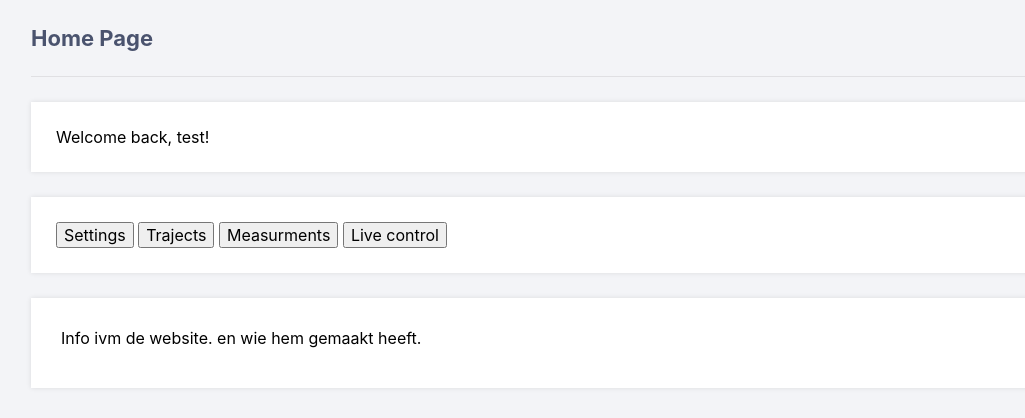
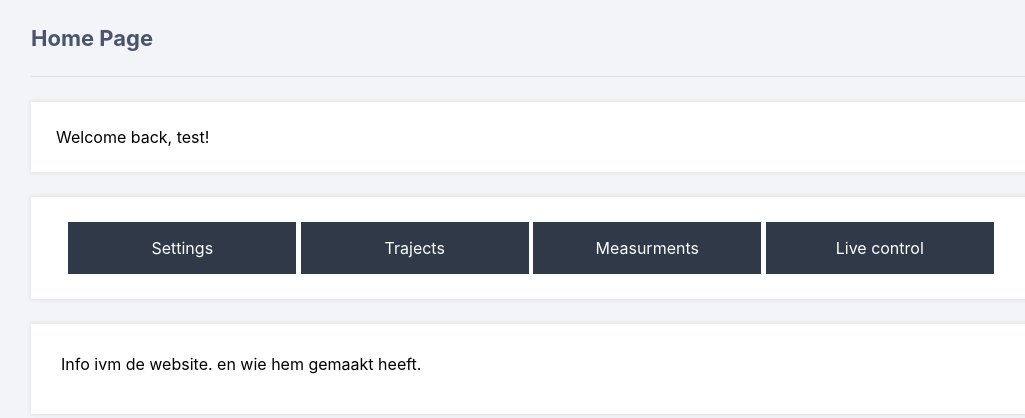
Before and after one commit to EliasVerstappe/webtest, a PHP site: page /documents/homepage.php in a window 1280 px wide. Shown: the part 68-486 px from the top of the page, without its empty margins (109-1134 px from the left). Run offline with PHP 8.4, Linux system fonts and the light colour scheme; a user stored in the database is signed in.

Commit message:
added CSS for the link buttons.

```diff
--- a/documents/homepage.php
+++ b/documents/homepage.php
@@ -32,10 +32,10 @@ if (!isset($_SESSION['loggedin'])) {
 				<p>Welcome back, <?=$_SESSION['name']?>!</p>
 
 				<div class='navigationbar'>
-					<button onclick="window.location.href = 'settings.php'">Settings</button>
-					<button onclick="window.location.href = 'tracks.php'">Trajects</button>
-					<button onclick="window.location.href = 'measurments.php'">Measurments</button>
-					<button onclick="window.location.href = 'beta_live_control.php'">Live control</button>
+					<button id="link-button" onclick="window.location.href = 'settings.php'">Settings</button>
+					<button id="link-button"onclick="window.location.href = 'tracks.php'">Trajects</button>
+					<button id="link-button"onclick="window.location.href = 'measurments.php'">Measurments</button>
+					<button id="link-button"onclick="window.location.href = 'beta_live_control.php'">Live control</button>
 				</div>
 
 				<div class='general-info'>
--- a/styles/homepage.css
+++ b/styles/homepage.css
@@ -81,3 +81,21 @@ body.loggedin {
 	padding: 5px;
 	margin: 0 0 10px 0;
 }
+
+/* link buttons */
+.navigationbar {
+	text-align: center;
+}
+
+#link-button {
+	background-color: #2f3947;
+    color: white;
+    padding: 16px;
+    font-size: 16px;
+	border: none;
+	width: 24%;
+}
+
+#link-button:hover {
+	background-color: #949391;
+}
```
